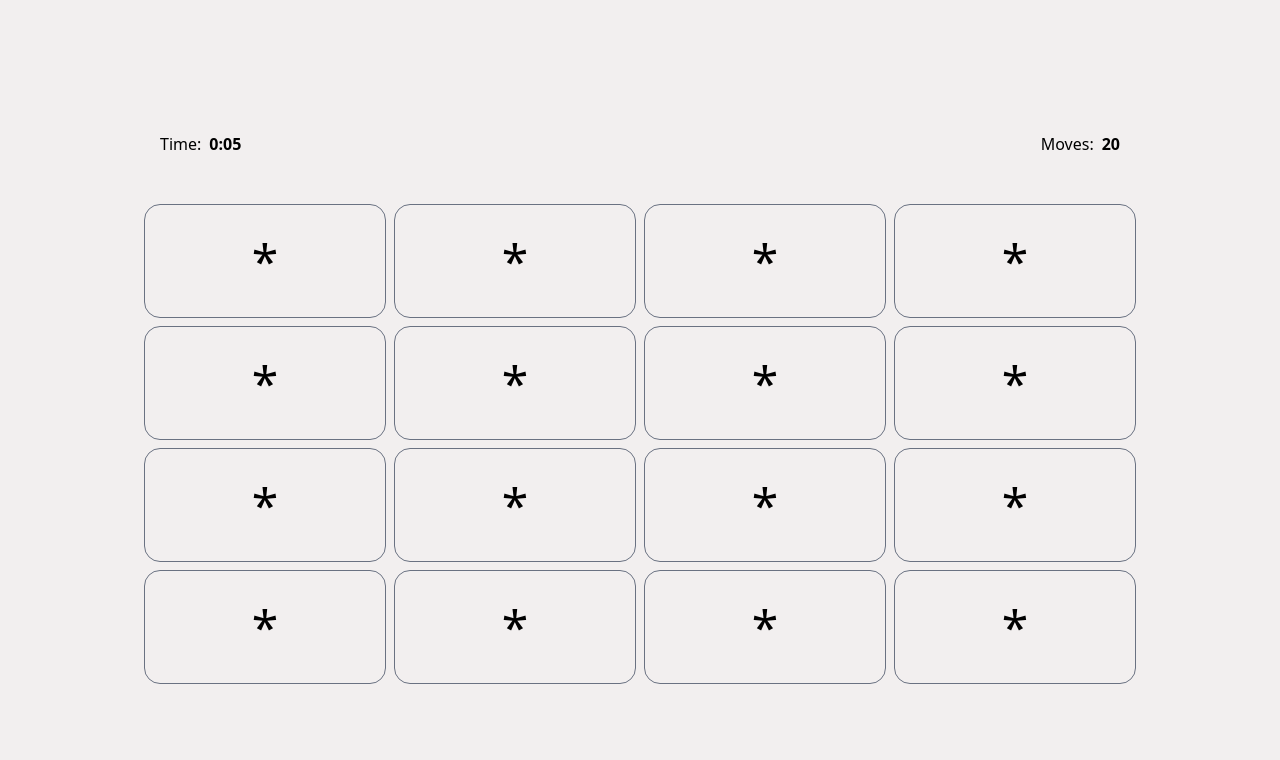
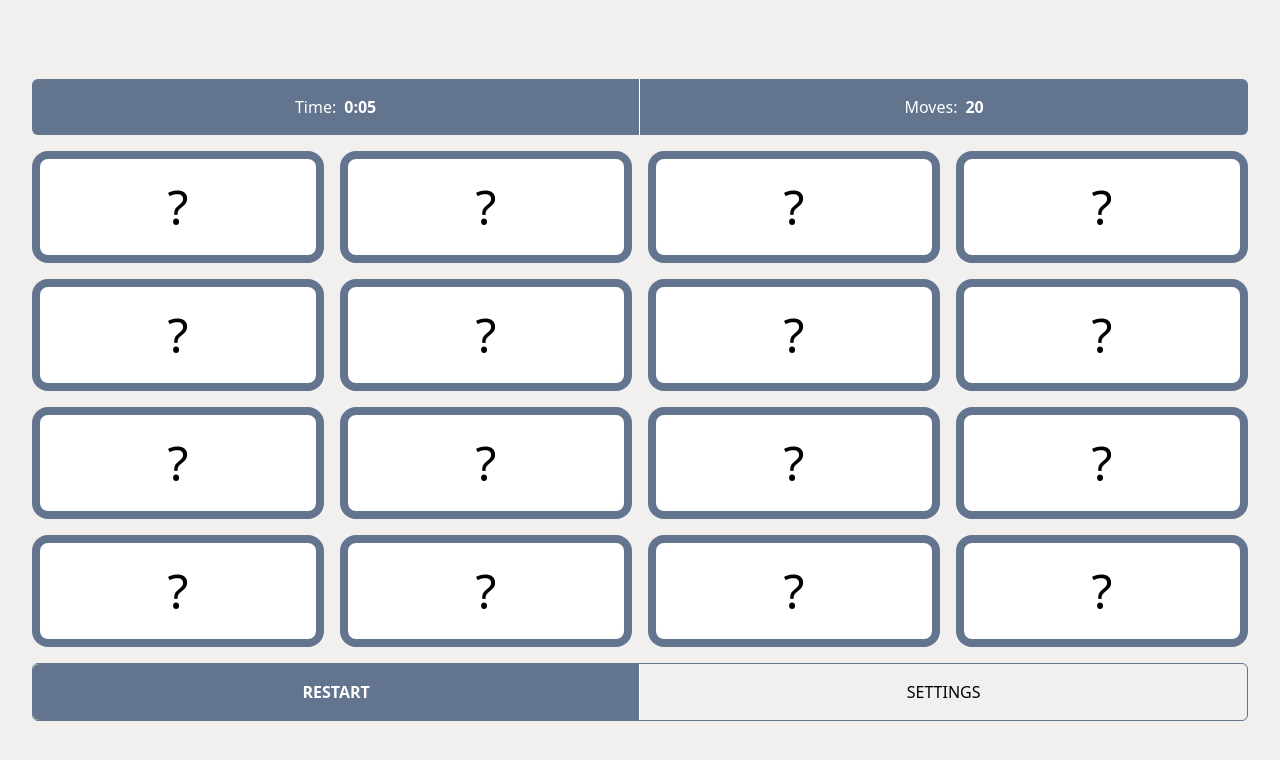
Before and after one commit to ZahraNejati79/CardGame, a React (Vite) app: page / in a window 1280 px wide. Shown: the top 760 px of the page. Built offline with nearby package versions, Linux system fonts and the light colour scheme.

Commit message:
modal , inputField , ....

```diff
--- a/src/App.css
+++ b/src/App.css
@@ -9,38 +9,17 @@
   text-align: center;
 }
 
-.logo {
-  height: 6em;
-  padding: 1.5em;
-  will-change: filter;
-  transition: filter 300ms;
-}
-.logo:hover {
-  filter: drop-shadow(0 0 2em #646cffaa);
-}
-.logo.react:hover {
-  filter: drop-shadow(0 0 2em #61dafbaa);
+@layer base {
 }
 
-@keyframes logo-spin {
-  from {
-    transform: rotate(0deg);
+@layer components {
+  .input__field {
+    @apply bg-gray-50 border border-gray-300 text-gray-900 text-sm rounded-lg focus:ring-slate-500 focus:border-slate-500 block w-full p-2.5;
   }
-  to {
-    transform: rotate(360deg);
+  .btn {
+    @apply font-medium rounded-lg text-sm px-5 py-2.5 me-2 mb-2 cursor-pointer;
+  }
+  .btn__primary {
+    @apply text-white bg-slate-700 hover:bg-slate-800 focus:ring-4 focus:ring-slate-300;
   }
 }
-
-@media (prefers-reduced-motion: no-preference) {
-  a:nth-of-type(2) .logo {
-    animation: logo-spin infinite 20s linear;
-  }
-}
-
-.card {
-  padding: 2em;
-}
-
-.read-the-docs {
-  color: #888;
-}
--- a/src/App.tsx
+++ b/src/App.tsx
@@ -2,11 +2,7 @@ import "./App.css";
 import CardGame from "./components/CardGame";
 
 function App() {
-  return (
-    <main className="max-w-5xl w-full mx-auto">
-      <CardGame />
-    </main>
-  );
+  return <CardGame />;
 }
 
 export default App;
--- a/src/components/CardGame.tsx
+++ b/src/components/CardGame.tsx
@@ -3,13 +3,17 @@ import CardItem from "./CardItem";
 import type { Card, TimerController } from "../types/modules";
 import { fruitsArray } from "../constants";
 import StatusBar from "./StatusBar";
+import Modal from "./Modal";
+import SettingsForm from "./SettingsForm";
 
 const initailSettings = { actionNumber: 20, time: 5 };
 
+function shuffleArray<T>(array: T[]): T[] {
+  return [...array].sort(() => Math.random() - 0.5);
+}
+
 function CardGame() {
-  const [cards, setCards] = useState<Card[]>(() =>
-    [...fruitsArray].sort(() => Math.random() - 0.5)
-  );
+  const [cards, setCards] = useState<Card[]>(() => shuffleArray(fruitsArray));
   const [firstOption, setFirstOption] = useState<Card>();
   const [secondOption, setSecondOption] = useState<Card>();
   const [correctItems, setCorrectItems] = useState<Card[]>([]);
@@ -21,6 +25,7 @@ function CardGame() {
   const [startGame, setStartGame] = useState(false);
   const [timerControls, setTimerControls] = useState<TimerController>();
   const [formInputs, setFormInputs] = useState(initailSettings);
+  const [isOpen, setIsOpen] = useState(false);
 
   const onFinish = useCallback(() => {
     setIsTimeout(true);
@@ -50,6 +55,7 @@ function CardGame() {
     setActionNumber(newAction);
     setStartGame(false);
     setIsTimeout(false);
+    setCards(shuffleArray(fruitsArray));
     timerControls?.reset();
   };
 
@@ -99,10 +105,11 @@ function CardGame() {
     setTime(newTime);
     setActionNumber(newAction);
     resetGame(newAction);
+    setIsOpen(false);
   };
 
   return (
-    <div className="relative flex flex-col gap-8 p-4">
+    <div className="flex flex-col gap-4">
       <StatusBar
         time={time}
         actionNumber={actionNumber}
@@ -110,13 +117,15 @@ function CardGame() {
         onMount={(ctrls: TimerController) => setTimerControls(ctrls)}
       />
 
-      {/* <SettingsForm
-        changeHandler={changeHandler}
-        submitHandler={submitHandler}
-        formInputs={formInputs}
-      /> */}
+      <Modal open={isOpen} onClose={() => setIsOpen(false)}>
+        <SettingsForm
+          changeHandler={changeHandler}
+          submitHandler={submitHandler}
+          formInputs={formInputs}
+        />
+      </Modal>
 
-      <div className="grid grid-cols-4 gap-2">
+      <div className="grid grid-cols-4 gap-4">
         {cards.map((item) => {
           const isVisible =
             item.id === firstOption?.id || item.id === secondOption?.id;
@@ -142,6 +151,21 @@ function CardGame() {
         })}
       </div>
 
+      <div className="flex items-center justify-evenly divide-x rounded-md border border-slate-500">
+        <div
+          onClick={() => resetGame()}
+          className="bg-slate-500 font-bold text-white w-full p-4 cursor-pointer flex items-center justify-center gap-2 rounded-l-md"
+        >
+          RESTART
+        </div>
+        <div
+          onClick={() => setIsOpen(true)}
+          className="w-full p-4 cursor-pointer flex items-center justify-center gap-2 rounded-r-md"
+        >
+          SETTINGS
+        </div>
+      </div>
+
       {isFinished && (
         <div className="absolute inset-0 bg-red-100/50">
           <div className="cursor-pointer" onClick={() => resetGame()}>
--- a/src/components/CardItem.tsx
+++ b/src/components/CardItem.tsx
@@ -17,16 +17,28 @@ function CardItem({
   isFailed,
   handleCheckSameItems,
 }: Props) {
+  const isFlipped = isAnswerd || isVisible;
   return (
     <div
       onClick={() => isActive && !isAnswerd && handleCheckSameItems(item)}
-      className={`${
-        isAnswerd ? "bg-green-300" : isFailed ? "bg-red-300" : ""
-      } flex items-center justify-center cursor-pointer border border-gray-500 rounded-2xl`}
-      key={item.id}
+      className="relative cursor-pointer perspective-[1000px]"
     >
-      <div className="text-3xl sm:text-5xl p-4  sm:p-8">
-        {isAnswerd ? item.text : isVisible ? item.text : "*"}
+      <div
+        className={`rounded-2xl p-12 border-8 border-slate-500 flex items-center justify-center
+          transition-transform duration-500 transform-3d
+          ${isFlipped ? "rotate-y-180" : ""}
+          ${isAnswerd ? "bg-green-300" : isFailed ? "bg-red-300" : "bg-white"}
+        `}
+      >
+        {/* Front */}
+        <div className="absolute inset-0 w-full h-full flex items-center justify-center text-3xl sm:text-5xl p-4 sm:p-8 backface-hidden">
+          ?
+        </div>
+
+        {/* Back */}
+        <div className="absolute inset-0 w-full h-full flex items-center justify-center text-3xl sm:text-5xl p-4 sm:p-8 rotate-y-180 backface-hidden">
+          {item.text}
+        </div>
       </div>
     </div>
   );
--- /dev/null
+++ b/src/components/InputField.tsx
@@ -0,0 +1,25 @@
+type Props = {
+  label: string;
+  name: string;
+  type?: string;
+  value: string | number;
+  onChange: (e: React.ChangeEvent<HTMLInputElement>) => void;
+};
+
+function InputField({ label, name, type = "text", value, onChange }: Props) {
+  return (
+    <div className="flex flex-col items-start gap-2">
+      <label htmlFor={name} className="block text-sm font-medium text-gray-700">
+        {label}
+      </label>
+      <input
+        id={name}
+        type={type}
+        value={value}
+        onChange={onChange}
+        className="input__field"
+      />
+    </div>
+  );
+}
+export default InputField;
--- /dev/null
+++ b/src/components/Modal.tsx
@@ -0,0 +1,26 @@
+import type { ReactNode } from "react";
+
+type Props = {
+  children: ReactNode;
+  open: boolean;
+  onClose: () => void;
+};
+
+function Modal({ children, open, onClose }: Props) {
+  if (!open) return null;
+
+  return (
+    <div className="fixed inset-0 z-50 flex items-center justify-center">
+      <div
+        onClick={onClose}
+        className="absolute inset-0 bg-black/20 backdrop-blur-sm"
+      ></div>
+
+      <div className="relative z-10 w-xl max-w-full bg-white rounded-xl shadow-2xl p-6 transform transition-all duration-300 scale-100">
+        {children}
+      </div>
+    </div>
+  );
+}
+
+export default Modal;
--- a/src/components/SettingsForm.tsx
+++ b/src/components/SettingsForm.tsx
@@ -1,3 +1,5 @@
+import InputField from "./InputField";
+
 type Props = {
   submitHandler: (e: React.FormEvent<HTMLFormElement>) => void;
   changeHandler: (e: React.ChangeEvent<HTMLInputElement>, name: string) => void;
@@ -9,29 +11,25 @@ type Props = {
 
 function SettingsForm({ submitHandler, changeHandler, formInputs }: Props) {
   return (
-    <div className="flex flex-col gap-4">
-      <form onSubmit={submitHandler}>
-        <div>
-          <label htmlFor="actionNumber">action number</label>
-          <input
+    <form className="flex flex-col gap-4" onSubmit={submitHandler}>
+      <InputField
         value={formInputs.actionNumber}
         onChange={(e) => changeHandler(e, "actionNumber")}
-            id="actionNumber"
-            type="text"
+        name="actionNumber"
+        type="number"
+        label="Action Number"
       />
-        </div>
-        <div>
-          <label htmlFor="time">time game</label>
-          <input
+      <InputField
         value={formInputs.time}
         onChange={(e) => changeHandler(e, "time")}
-            id="time"
-            type="text"
+        name="time"
+        type="number"
+        label="Time"
       />
-        </div>
-        <button type="submit">submit</button>
+      <button className="btn btn__primary" type="submit">
+        submit
+      </button>
     </form>
-    </div>
   );
 }
 
--- a/src/components/StatusBar.tsx
+++ b/src/components/StatusBar.tsx
@@ -10,14 +10,14 @@ type Props = {
 
 function StatusBar({ onFinish, onMount, time, actionNumber }: Props) {
   return (
-    <div className="flex items-center justify-between p-4">
-      <div className="flex items-center gap-2">
+    <div className="flex items-center justify-evenly bg-slate-500 text-white divide-x rounded-md">
+      <div className="w-full p-4 flex items-center justify-center gap-2">
         <div>Time:</div>
         <div className="font-bold">
           <Timer totalTime={time} onFinish={onFinish} onMount={onMount} />
         </div>
       </div>
-      <div className="flex items-center gap-2">
+      <div className="w-full p-4 flex items-center justify-center gap-2">
         <div>Moves:</div>
         <div className="font-bold">{actionNumber}</div>
       </div>
```
Lines whose indentation alone changed are shown as unchanged.
